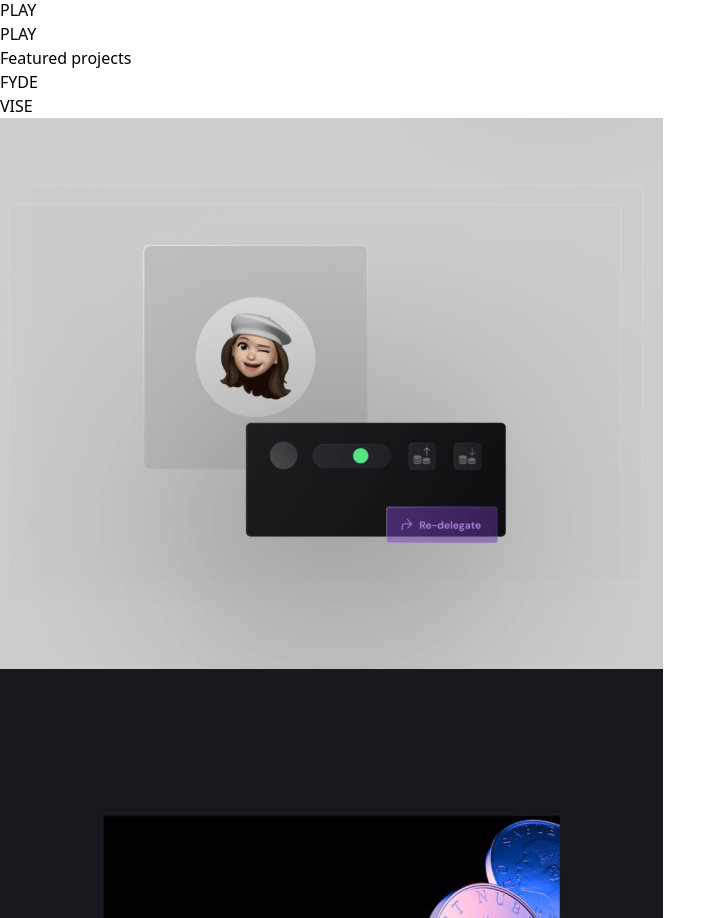
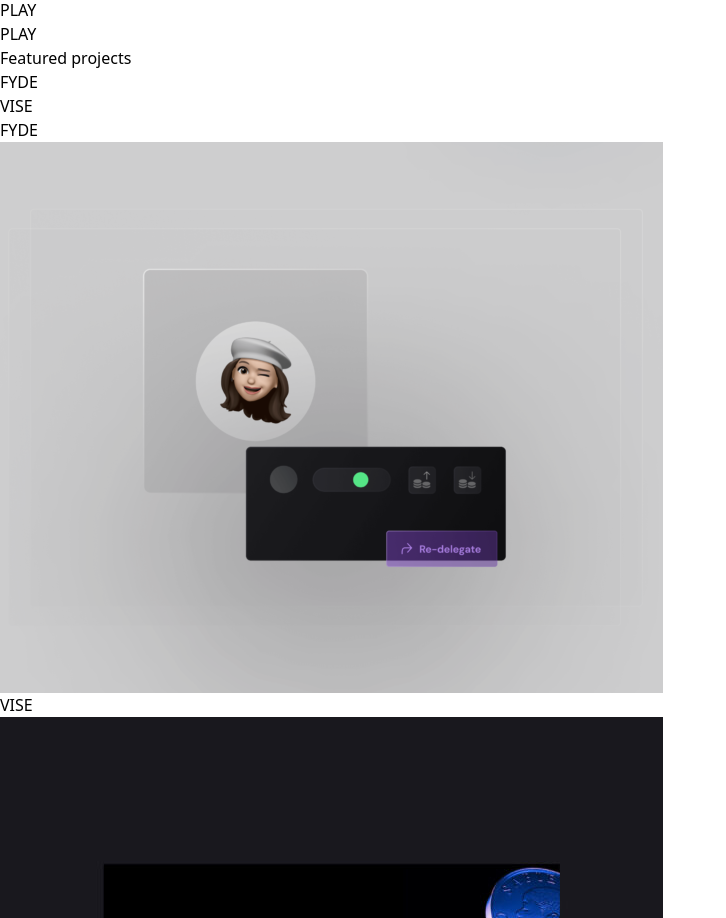
Before and after one commit to Harshbhimate256/Ochi-clone, a React (Vite) app: page / in a window 1280 px wide. Shown: the part 799-1717 px from the top of the page, without its empty margins (0-726 px from the left). Built offline with nearby package versions, Linux system fonts and the light colour scheme.

Commit message:
added cards animation of text floating up on hover

```diff
--- a/src/components/Featured.jsx
+++ b/src/components/Featured.jsx
@@ -1,9 +1,9 @@
 import React, { useState } from "react";
 import {motion} from "framer-motion";
-
+import { Power4 } from "gsap/all";
 function Featured() {
   const [ishovering, sethovering] = useState(false);
-  // onMouseEnter={()=> sethovering(true)} onMouseLeave={()=> sethovering(false)}
+
   return (
     <div className="w-full py-20">
       <div className="px-16 w-full border-b-[1px] border-zinc-700 pb-20">
@@ -19,16 +19,23 @@ function Featured() {
       </div>
       <div className="px-20">
         <div className="cards flex mt-5 gap-6 w-full">
-          <div className="headings absolute bg-red-500">
-            <h1 className=""></h1>
-          </div>
-          <div  className=" cardContainer relative w-1/2 h-[75vh]">
+          <div onMouseEnter={()=> sethovering(true)} onMouseLeave={()=> sethovering(false)}  className=" cardContainer relative w-1/2 h-[75vh]">
+            <h1 className="absolute right-0 text-[#CDEA68] z-[10] leading-none text-8xl translate-x-1/2 top-1/2 -translate-y-1/2 overflow-hidden">
+              {"FYDE".split("").map((item,index)=>(
+                <motion.span initial={{y:"100%"}} animate={ishovering ? ({y:"0"}) : {y:"100%"}} transition={{ease : Power4.easeInOut , delay: index*.06}} className="inline-block">{item}</motion.span>
+              ))}
+            </h1>
             <div className="card w-full h-full rounded-2xl overflow-hidden">
               <img className="w-full h-full bg-cover" src="../card1 FYDE.png"/>
             </div>
           </div>
           <div  className=" cardContainer relative w-1/2 h-[75vh]">
             <div className="card w-full h-full rounded-2xl overflow-hidden">
+            <h1 className="absolute right-full text-[#CDEA68] z-[10] leading-none text-8xl translate-x-1/2 top-1/2 -translate-y-1/2">
+              {"VISE".split("").map((item,index)=>(
+                <span>{item}</span>
+              ))}
+            </h1>
               <img className="w-full h-full bg-cover" src="../card2 VISE.jpg"/>
             </div>
           </div>
```
